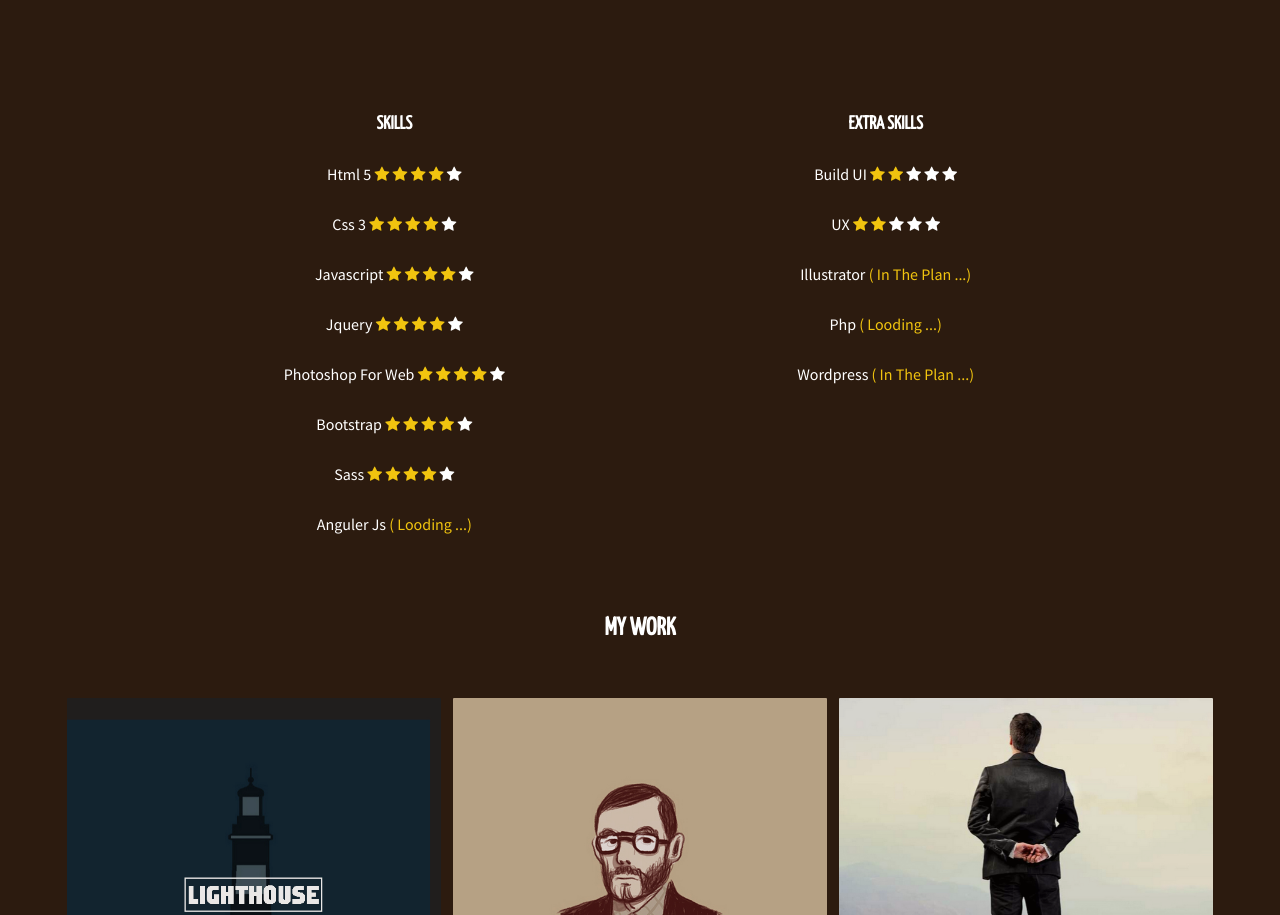
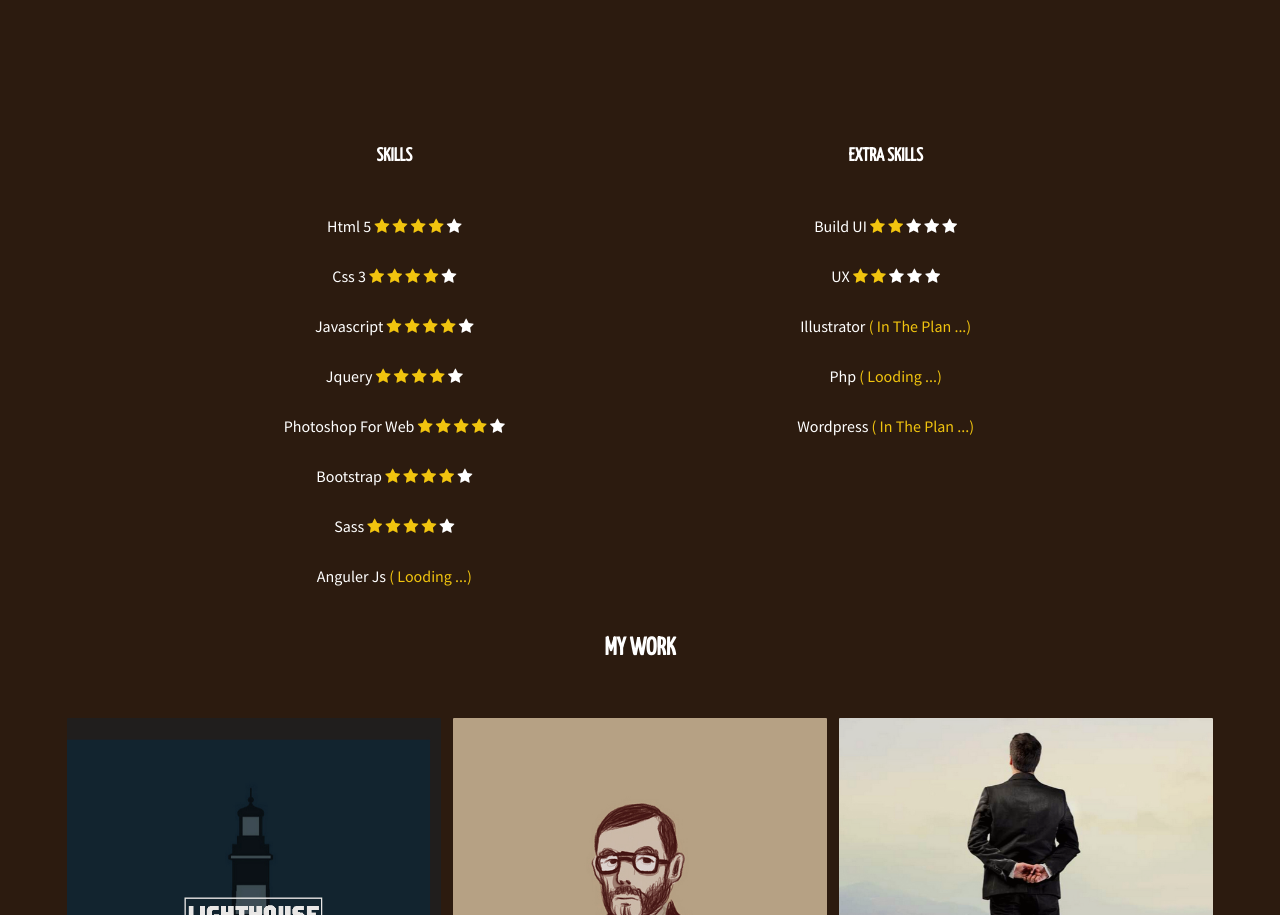
Before and after one commit to silvaamr93/thenightwolf, a plain HTML site: page index.html in a window 1280 px wide. Shown: the part 2070-2985 px from the top of the page. Drawn offline with Linux system fonts and the light colour scheme.

Commit message:
Update style.css

```diff
--- a/style.css
+++ b/style.css
@@ -175,6 +175,7 @@ margin-left: 1%;
     text-transform: uppercase;
    color: #fff;
     font-family: 'Yanone Kaffeesatz', sans-serif;
+    margin: 50px;
 }
 
 #skills h3 span{padding-bottom: 10px;
@@ -209,7 +210,7 @@ color: #fff;
 
 
 .my-work{overflow: hidden;clear: both;}
-.my-work h3{margin-bottom:50px; margin-top: 20px;}
+.my-work h3{margin-bottom:50px; margin-top: 40px;}
 .web{float: left;width: 31%;overflow: hidden;margin-left:2%}
 .web img{width: 100%;height: auto;border: 3px transparent;-webkit-box-sizing:border-box;-moz-box-sizing:border-box;box-sizing:border-box;opacity: 0.9;-webkit-border-radius: 1px;-moz-border-radius: 1px;-o-border-radius: 1px;-ms-border-radius: 1px;border-radius: 1px}
 .web a{text-decoration: none; float: left;height: auto;margin-top: 2%;-webkit-box-sizing:border-box;-moz-box-sizing:border-box;box-sizing:border-box}
```
